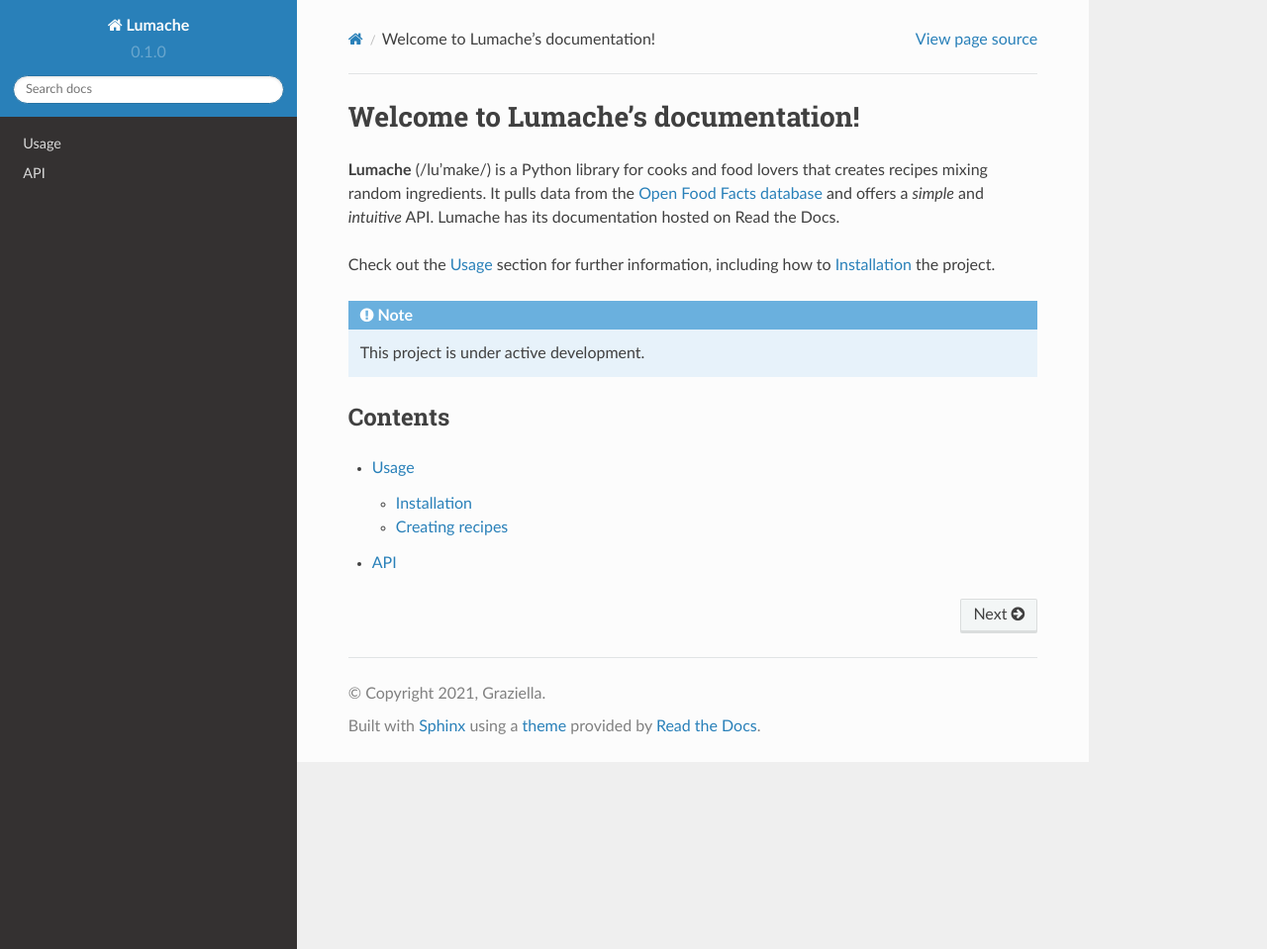
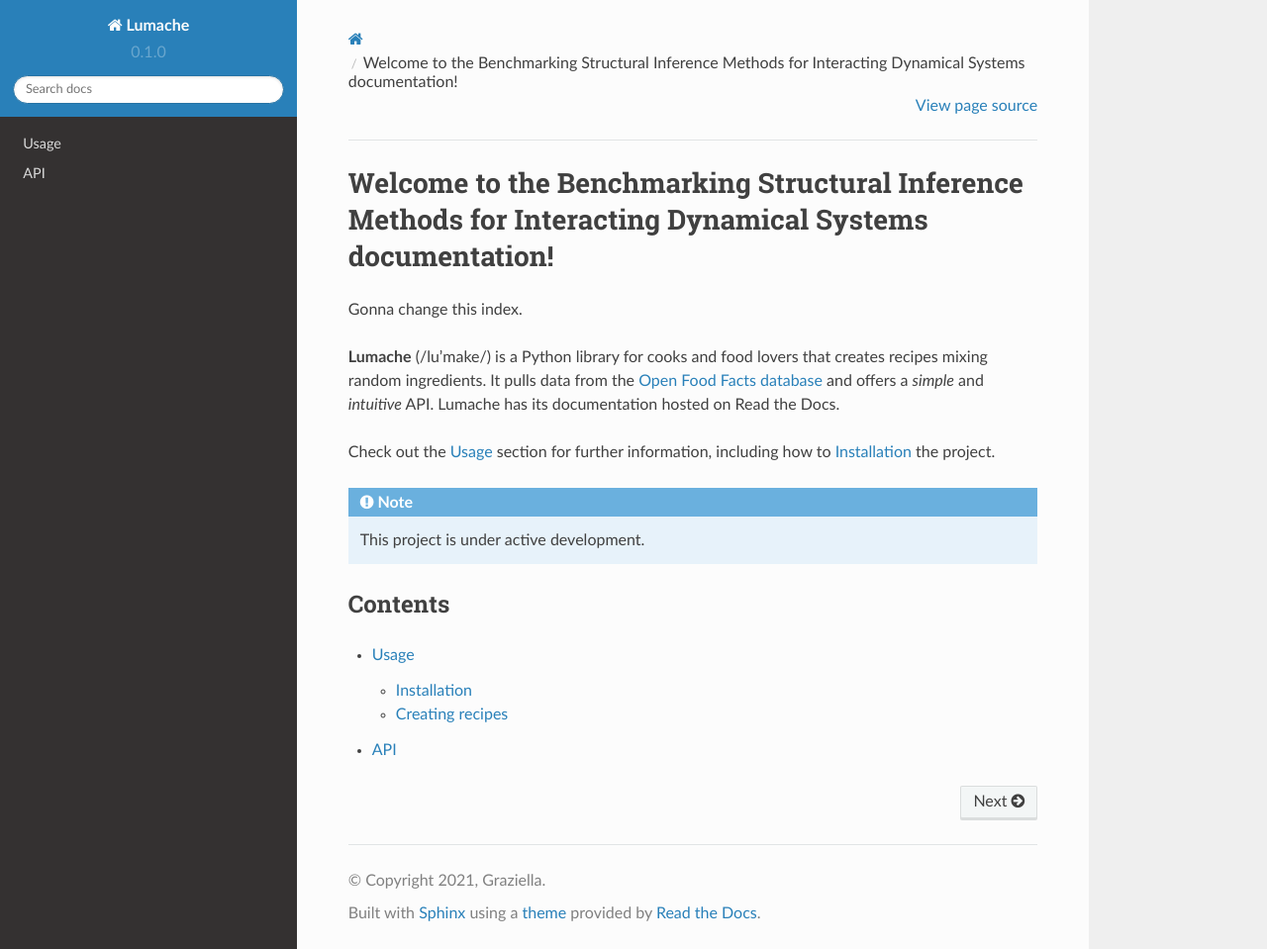
Before and after one commit to wang422003/Benchmarking-Structural-Inference-Methods-for-Interacting-Dynamical-Systems, a Sphinx documentation site: the page built from docs/source/index.rst, in a window 1280 px wide and 959 px high. Shown: the whole window at 99% size. Built offline with Sphinx 7.4.7 and the Read the Docs theme 2.0.0, drawn with Linux system fonts in a browser that asks for light colours.

Commit message:
Test changes

```diff
--- a/docs/source/index.rst
+++ b/docs/source/index.rst
@@ -1,5 +1,7 @@
-Welcome to Lumache's documentation!
+Welcome to the Benchmarking Structural Inference Methods for Interacting Dynamical Systems documentation!
 ===================================
+
+Gonna change this index.
 
 **Lumache** (/lu'make/) is a Python library for cooks and food lovers
 that creates recipes mixing random ingredients.
```
